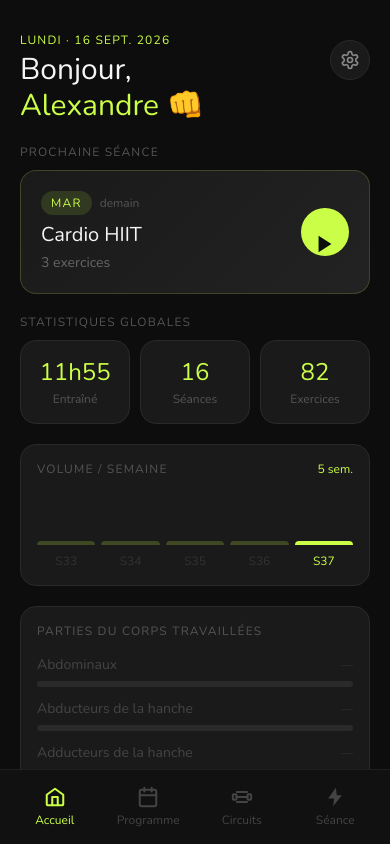
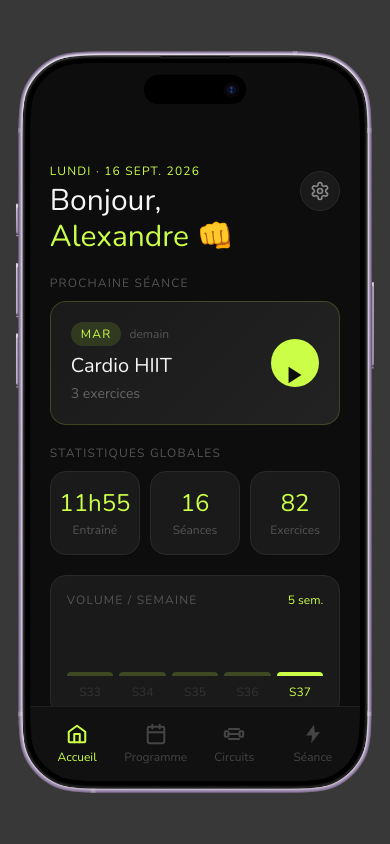
Before and after one commit to sixertoy/training-programs, a React (Vite) app: page / in a window 390 px wide. Built offline with nearby package versions, Linux system fonts and the light colour scheme.

Commit message:
update iphone frame

```diff
--- a/src/index.css
+++ b/src/index.css
@@ -25,7 +25,7 @@
 
 html, body, #root {
   height: 100%;
-  background-color: #0d0d0d;
+  background-color: #383838;
   color: #f5f5f5;
   font-family: 'Nunito', sans-serif;
   -webkit-font-smoothing: antialiased;
@@ -36,11 +36,3 @@ html, body, #root {
 }
 
 scrollbar-width: none;
-
-body {
-  background-image: url('./assets/images/frame_iphone-17.png');
-  background-size: 390px 844px;
-  background-position: center;
-  background-repeat: no-repeat;
-  background-color: #383838;
-}
--- a/src/layouts/application/application.layout.module.scss
+++ b/src/layouts/application/application.layout.module.scss
@@ -1,12 +1,47 @@
 @use '../../styles/palette' as *;
 
+// Frame asset: public/frame_iphone-17.png (1310×2710)
+// Screen hole insets measured from transparent alpha channel.
 .root {
-  background-color: $surface-outer;
+  background-color: #383838;
+  min-height: 100%;
+}
+
+.device {
+  aspect-ratio: 1310 / 2710;
+  position: relative;
+  width: min(92vw, 424px, calc(96vh * 1310 / 2710));
 }
 
 .shell {
   background-color: $surface-app;
-  box-shadow: $shadow-app-shell;
-  height: min(100vh, 844px);
-  width: min(100vw, 390px);
+  border-radius: 2.75rem;
+  bottom: 1.6236162362%;
+  display: flex;
+  flex-direction: column;
+  left: 3.9694656489%;
+  overflow: hidden;
+  position: absolute;
+  right: 3.9694656489%;
+  z-index: 1;
+  padding-top: 73px;
+  top: 1%;
 }
+
+.frame {
+  display: block;
+  height: 100%;
+  left: 0;
+  pointer-events: none;
+  position: absolute;
+  top: 0;
+  width: 100%;
+  z-index: 2;
+}
+
+.content {
+  flex: 1;
+  min-height: 0;
+  overflow: hidden;
+  position: relative;
+}
--- a/src/layouts/application/application.layout.tsx
+++ b/src/layouts/application/application.layout.tsx
@@ -10,11 +10,14 @@ export function ApplicationLayout() {
 
   return (
     <div className={`flex justify-center items-center min-h-screen ${styles.root}`}>
-      <div className={`flex flex-col overflow-hidden relative ${styles.shell}`}>
-        <div className="flex-1 overflow-hidden relative">
-          <Outlet />
+      <div className={styles.device} data-testid="device-frame">
+        <div className={styles.shell} data-testid="app-shell">
+          <div className={styles.content}>
+            <Outlet />
+          </div>
+          {showNav && <BottomNav />}
         </div>
-        {showNav && <BottomNav />}
+        <img alt="" aria-hidden="true" className={styles.frame} src="/frame_iphone-17.png" />
       </div>
     </div>
   );
```
